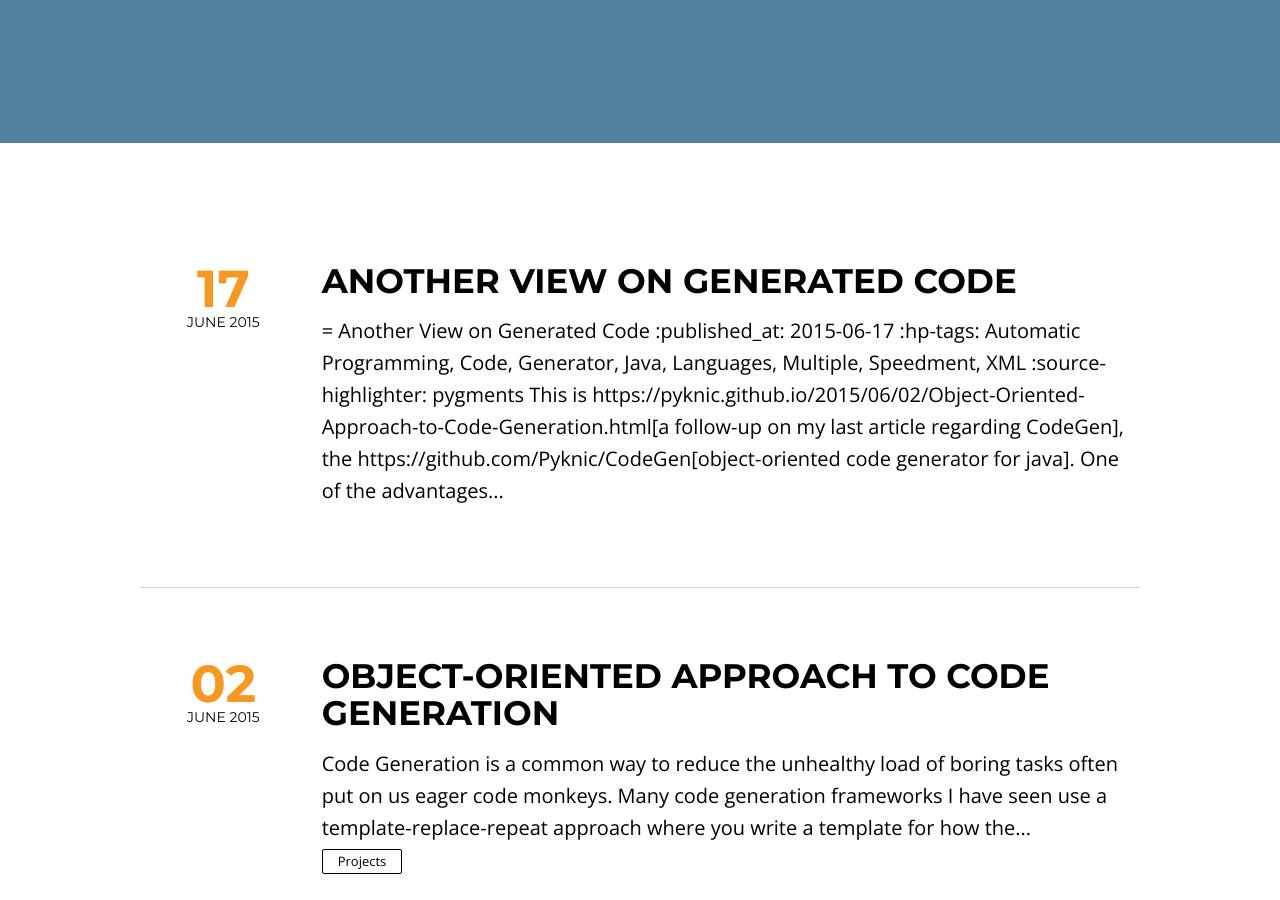
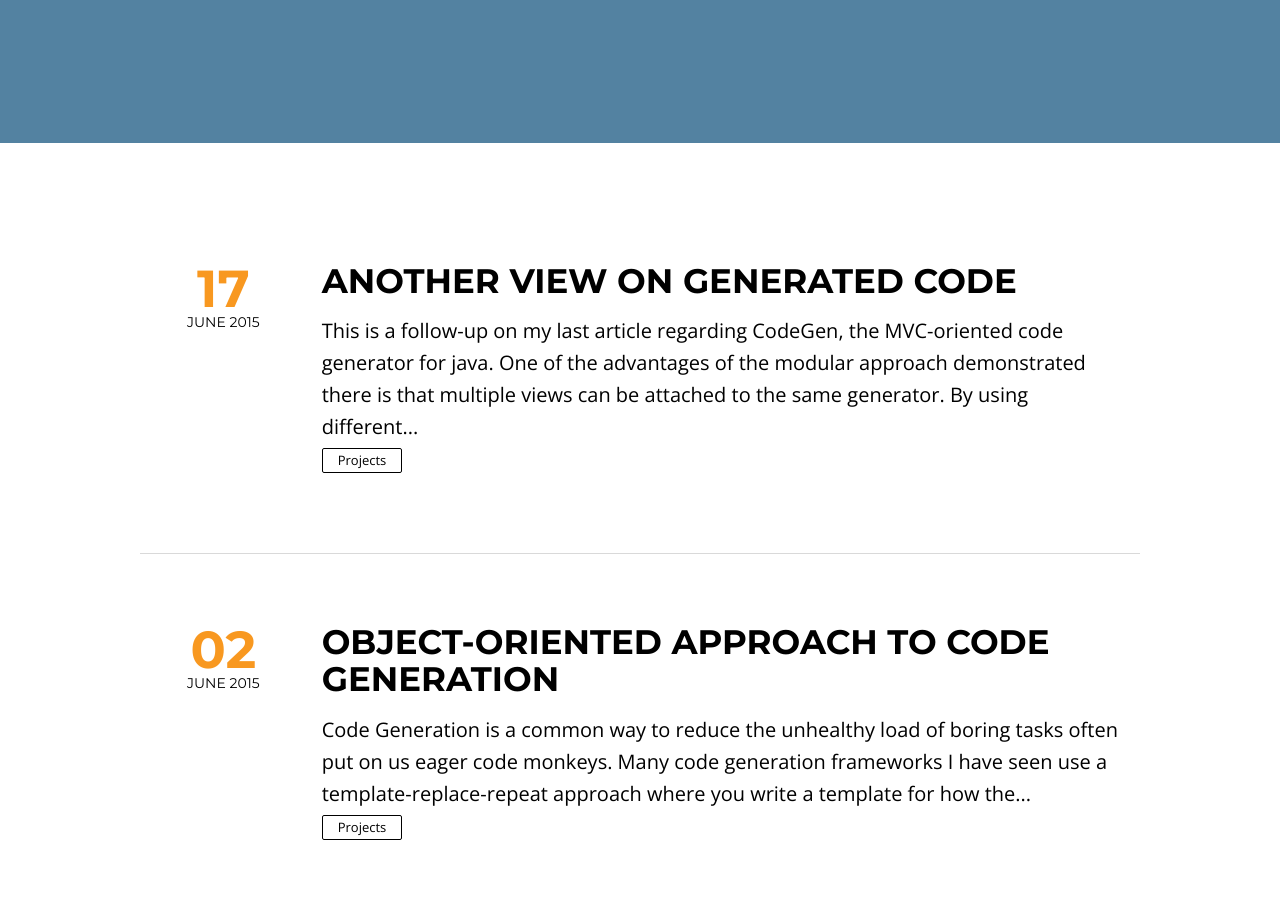
Before and after one commit to ageofjavablog/website, a Jekyll site: the page built from index.html, in a window 1280 px wide and 900 px high, scrolled down 381 px. Built offline with Jekyll 4.4.1, drawn with Linux system fonts in a browser that asks for light colours; nearby versions of some CDN libraries; the list of posts is cut into pages by our own code.

Commit message:
Update syntax in second codegen article

````diff
--- a/_posts/2015-06-17-Another-View-on-Generated-Code.md
+++ b/_posts/2015-06-17-Another-View-on-Generated-Code.md
@@ -1,19 +1,25 @@
-= Another View on Generated Code
-:published_at: 2015-06-17
-:hp-tags: Automatic Programming, Code, Generator, Java, Languages, Multiple, Speedment, XML
-:source-highlighter: pygments
+---
+layout      : post
+title       : Another View on Generated Code
+description : How to generate code in multiple languages automatically using CodeGen
+headline    : AGE OF JAVA
+category    : projects
+modified    : 2015-06-17
+tags        : [Automatic Programming, Generator, Java, Languages, Speedment, XML]
+---
 
-This is https://pyknic.github.io/2015/06/02/Object-Oriented-Approach-to-Code-Generation.html[a follow-up on my last article regarding CodeGen], the https://github.com/Pyknic/CodeGen[object-oriented code generator for java].
+This is a follow-up on [my last article](https://ageofjavablog.github.io/website/Object-Oriented-Approach-to-Code-Generation) regarding CodeGen, the [MVC-oriented code generator for java](https://github.com/Pyknic/CodeGen).
 
 One of the advantages of the modular approach demonstrated there is that multiple views can be attached to the same generator. By using different "factories", the rendering can go through the same pipeline and still be divided into different contexts.
 
-In this example, we will render the same "concat-method" model using two different installers. One is the standard java-installer and one is an example XML-installer.
+In this example, we will render the same "concat-method" model using two different installers. One is the standard Java-installer and one is an example XML-installer.
 
 The `XMLInstaller` will have two additional views, `MethodXMLView` and `FieldXMLView`. Those views will use some of the Java-views (like `TypeView`) since a type looks the same in both contexts.
 
-[]
-.Main.java
-<pre name="code" class="java">public class Main {
+
+###### Main.java
+```java
+public class Main {
     private final static TransformFactory
         XML = new DefaultTransformFactory("XMLTransformFactory")
             .install(Method.class, MethodXMLView.class)
@@ -37,38 +43,47 @@ The `XMLInstaller` will have two additional views, `MethodXMLView` and `FieldXML
             System.out.println(code.getText());
         });
     }
-}</pre>
-<h4>MethodXMLView.java</h4>
-<pre name="code" class="java">public class MethodXMLView implements Transform&lt;Method, String&gt; {
+}
+```
+
+###### MethodXMLView.java
+```java
+public class MethodXMLView implements Transform<Method, String> {
     @Override
-    public Optional&lt;String&gt; render(Generator gen, Method model) {
+    public Optional<String> render(Generator gen, Method model) {
         return Optional.of(
-            "&lt;method name=\"" + model.getName() + "\" type=\"" +
-            gen.on(model.getType()).get() + "\"&gt;" + nl() + indent(
-                "&lt;params&gt;" + nl() + indent(
+            "<method name=\"" + model.getName() + "\" type=\"" +
+            gen.on(model.getType()).get() + "\">" + nl() + indent(
+                "<params>" + nl() + indent(
                     gen.metaOn(model.getFields())
-                        .filter(c -&gt; XML.equals(c.getFactory()))
-                        .map(c -&gt; c.getText())
+                        .filter(c -> XML.equals(c.getFactory()))
+                        .map(c -> c.getText())
                         .collect(Collectors.joining(nl()))
-                ) + nl() + "&lt;/params&gt;" + nl() +
-                "&lt;code&gt;" + nl() + indent(
+                ) + nl() + "</params>" + nl() +
+                "<code>" + nl() + indent(
                     model.getCode().stream().collect(Collectors.joining(nl()))
-                ) + nl() + "&lt;/code&gt;"
-            ) + nl() + "&lt;/methods&gt;"
+                ) + nl() + "</code>"
+            ) + nl() + "</methods>"
         );
     }
-}</pre>
-<h4>FieldXMLView.java</h4>
-<pre name="code" class="java">public class FieldXMLView implements Transform&lt;Field, String&gt; {
+}
+```
+
+###### FieldXMLView.java
+```java
+public class FieldXMLView implements Transform<Field, String> {
     @Override
-    public Optional&lt;String&gt; render(Generator gen, Field model) {
-        return Optional.of("&lt;field name=\"" + model.getName() + "\" /&gt;");
+    public Optional<String> render(Generator gen, Field model) {
+        return Optional.of("<field name=\"" + model.getName() + "\" />");
     }
-}</pre>
-<h4>Results</h4>
-When the application above is executed, the following will be outputed:<br />
-<br />
-<pre>-------------------------------------
+}
+```
+
+### Results
+When the application above is executed, the following will be outputed:
+
+```
+-------------------------------------
   JavaTransformFactory:
 -------------------------------------
 public String concat(String str1, String str2) {
@@ -77,14 +92,15 @@ public String concat(String str1, String str2) {
 -------------------------------------
   XMLTransformFactory:
 -------------------------------------
-&lt;method name="concat" type="java.lang.String"&gt;
-    &lt;params&gt;
-        &lt;field name="str1" /&gt;
-        &lt;field name="str2" /&gt;
-    &lt;/params&gt;
-    &lt;code&gt;
+<method name="concat" type="java.lang.String">
+    <params>
+        <field name="str1" />
+        <field name="str2" />
+    </params>
+    <code>
         return str1 + str2;
-    &lt;/code&gt;
-&lt;/methods&gt;</pre>
-<br />
+    </code>
+</methods>
+```
+
 The same model is rendered in two different languages using the same rendering pipeline.
````
